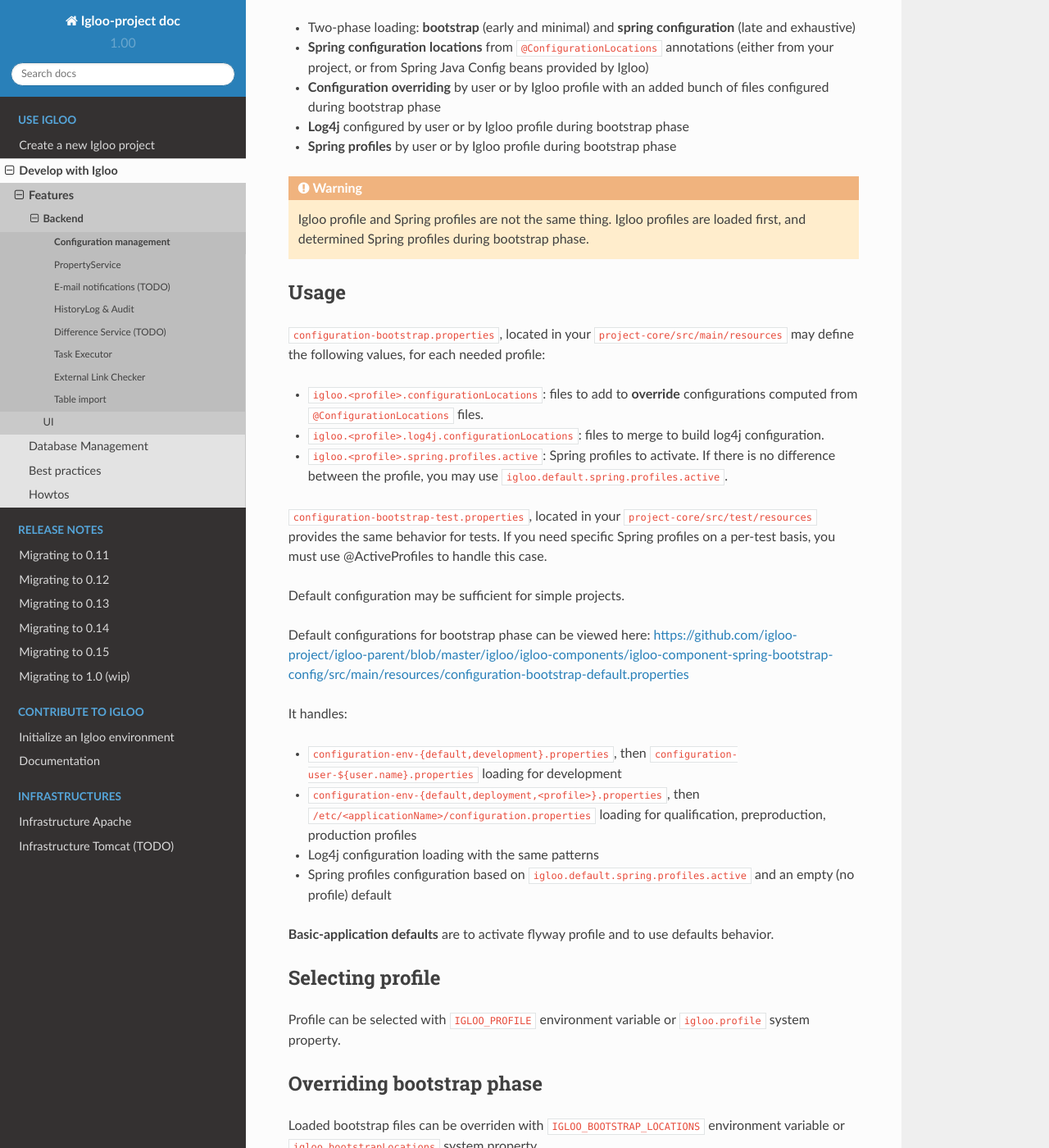
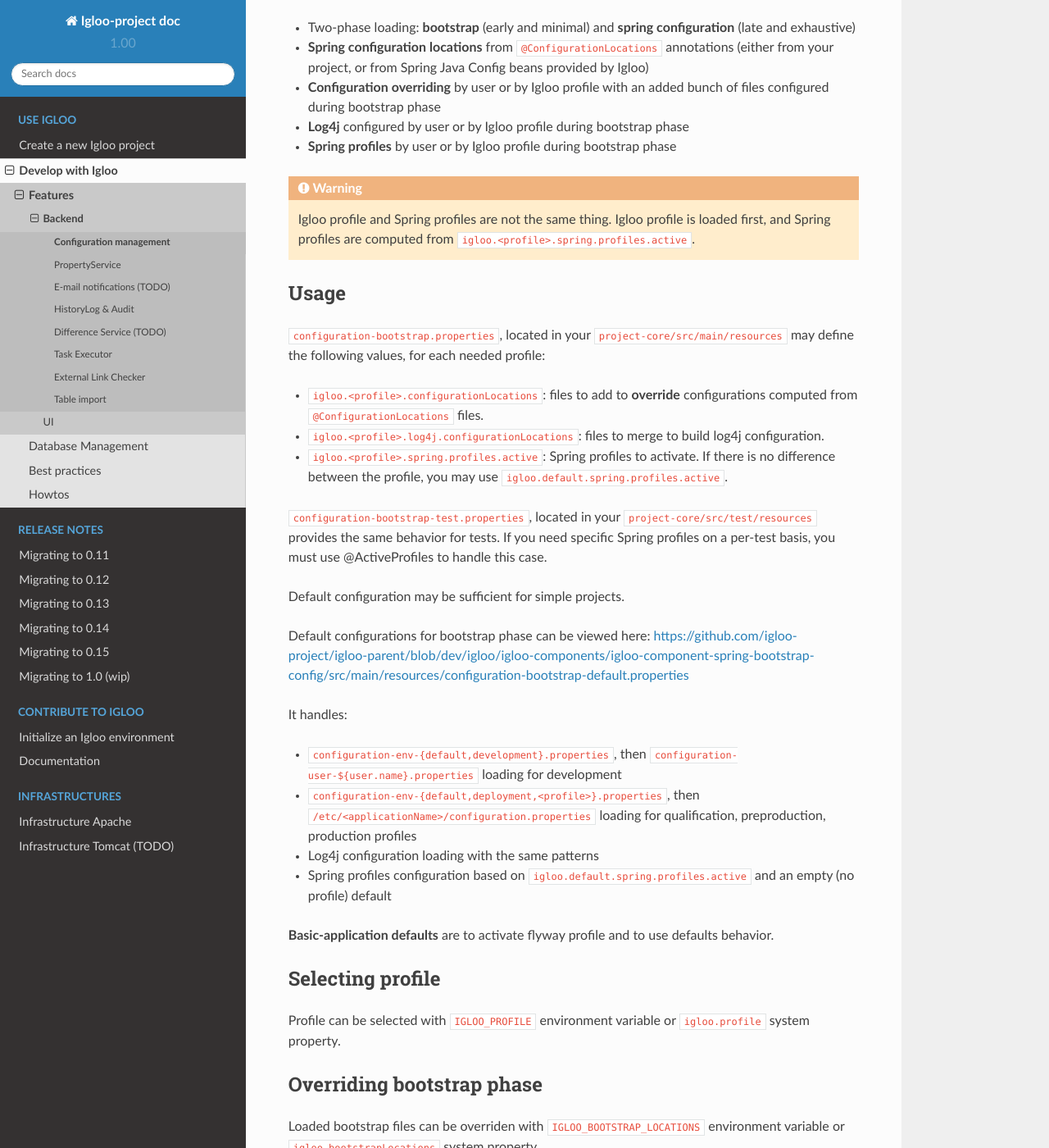
Before and after one commit to igloo-project/igloo-doc, a Sphinx documentation site: the page built from source/usage/features/configuration.rst, in a window 1280 px wide and 1400 px high, scrolled down 1017 px. Shown: the whole window at 82% size. Built offline with Sphinx 7.4.7 and the Read the Docs theme 2.0.0, drawn with Linux system fonts in a browser that asks for light colours.

Commit message:
config: rewording

```diff
--- a/source/usage/features/configuration.rst
+++ b/source/usage/features/configuration.rst
@@ -55,8 +55,8 @@
 * **Spring profiles** by user or by Igloo profile during bootstrap phase
 
 .. warning:: Igloo profile and Spring profiles are not the same thing. Igloo
-  profiles are loaded first, and determined Spring profiles during bootstrap
-  phase.
+  profile is loaded first, and Spring profiles are computed from
+  ``igloo.<profile>.spring.profiles.active``.
 
 
 Usage
@@ -82,7 +82,7 @@
 Default configuration may be sufficient for simple projects.
 
 Default configurations for bootstrap phase can be viewed here:
-https://github.com/igloo-project/igloo-parent/blob/master/igloo/igloo-components/igloo-component-spring-bootstrap-config/src/main/resources/configuration-bootstrap-default.properties
+https://github.com/igloo-project/igloo-parent/blob/dev/igloo/igloo-components/igloo-component-spring-bootstrap-config/src/main/resources/configuration-bootstrap-default.properties
 
 It handles:
 
```
